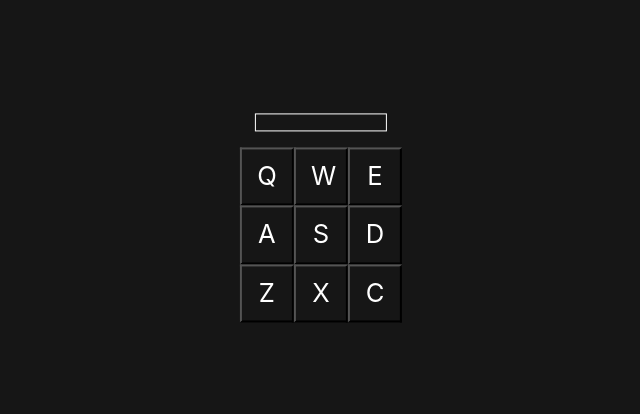
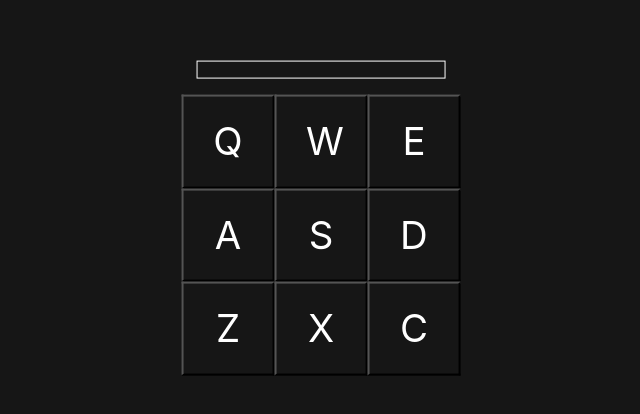
Before and after one commit to andreiilinescu/portfolio_website, a plain HTML site: page projects/drum-machine/index.html in a window 1280 px wide. Shown: the part 182-596 px from the top of the page, without its empty margins (319-959 px from the left). Drawn offline with nearby package versions, Linux system fonts and the light colour scheme.

Commit message:
Update style.css

```diff
--- a/projects/drum-machine/style.css
+++ b/projects/drum-machine/style.css
@@ -11,6 +11,7 @@
   border-color: white;
   padding: 1vh 1vw;
   color:white;
+  text-align: center;
 }
 #root {
     background-color: #161616;
@@ -19,7 +20,6 @@
 button{
     background-color: #161616;
     color:white;
-    font-size: 2vw;
-    padding-top: 1vh;
-    padding-bottom: 1vh;
+    font-size: 3vw;
+    padding:2vh 2.3vw !important;
 }
```
